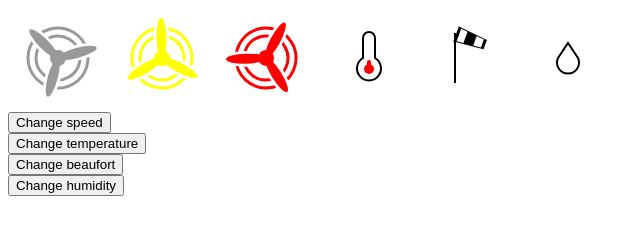
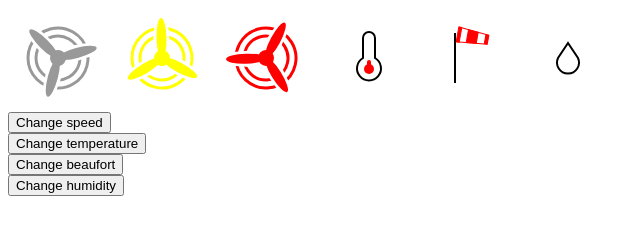
Before and after one commit to MrJean/Snap.svg-playground, a plain HTML site: page index.html in a window 1280 px wide. Shown: the full height of the page, 0-640 px from the left. Drawn offline with Linux system fonts and the light colour scheme.

Commit message:
Refactored beaufort flag

```diff
--- a/index.html
+++ b/index.html
@@ -21,6 +21,7 @@
         <script src="scripts/snap.svg-min.js"></script>
         <script src="scripts/windmill.snapsvg.js"></script>
         <script src="scripts/thermometer.snapsvg.js"></script>
+        <script src="scripts/beaufort.snapsvg.js"></script>
 
         <script>
 
@@ -46,62 +47,8 @@
                 var thermometer = new Thermometer();
                 thermometer.setTemperature(5);
 
-                // ***
-                // Windmeter
-                // ***
-
-                windmeter = (function() {
-
-                    var flag = undefined;
-                    var flagAnimationSpeed = ['r0', 'r10', 'r20'];
-                    var beaufort = 2;
-
-                    function drawWindmeter() {
-                        var windmeter = Snap("#windmeter");
-                        windmeter.attr({ viewBox: "0 0 100 100" });
-
-                        var pole = windmeter.rect(30, 25, 2, 50);
-
-                        var flagPart1 = windmeter.rect(35, 19, 3, 15);
-                        var flagPart2 = windmeter.path("M45,20 L55,21 L55,32 L45,33 z").attr({
-                            fill: '#000'
-                        });
-                        var flagPart3 = windmeter.rect(63, 22, 3, 9);
-                        var flagTop = windmeter.line(35, 19, 66, 22).attr({
-                            stroke: '#000',
-                            strokeWidth: '1'
-                        });
-                        var flagBottom = windmeter.line(35, 34, 66, 31).attr({
-                            stroke: '#000',
-                            strokeWidth: '1'
-                        });
-                        flag = windmeter.g(flagPart1, flagPart2, flagPart3, flagTop, flagBottom);
-                        animateFlag();
-                    }
-
-                    function animateFlag() {
-                        flag.stop().animate(
-                            {
-                                transform: flagAnimationSpeed[beaufort] + ', 35, 18'
-                            },
-                            1000
-                        );
-                    }
-
-                    return {
-                        draw : function() {
-                            drawWindmeter();
-                        },
-
-                        changeBeaufort : function() {
-                            beaufort = Math.floor(Math.random() * 3);
-                            animateFlag();
-                        }
-                    }
-
-                })();
-
-                windmeter.draw();
+                var windmeter = new Beaufort();
+                windmeter.setBeaufort(1);
 
                 // ***
                 // Humidity
--- /dev/null
+++ b/scripts/beaufort.snapsvg.js
@@ -0,0 +1,65 @@
+function Beaufort(options) {
+
+    var svg, flag = undefined;
+    var flagAnimationSpeed = ['r0', 'r10', 'r20'];
+
+    function drawWindmeter() {
+        var windmeter = Snap(ops.element);
+        windmeter.attr({ viewBox: "0 0 100 100" });
+        var pole = windmeter.rect(30, 25, 2, 50).attr({
+            fill: ops.fill
+        });
+        var flagPart1 = windmeter.rect(35, 19, 3, 15).attr();
+        var flagPart2 = windmeter.path("M45,20 L55,21 L55,32 L45,33 z");
+        var flagPart3 = windmeter.rect(63, 22, 3, 9);
+        var flagTop = windmeter.line(35, 19, 66, 22).attr({
+            strokeWidth: '1'
+        });
+        var flagBottom = windmeter.line(35, 34, 66, 31).attr({
+            strokeWidth: '1'
+        });
+        flag = windmeter.g(flagPart1, flagPart2, flagPart3, flagTop, flagBottom);
+        flag.attr({
+            stroke: ops.flagFill,
+            fill: ops.flagFill
+        });
+        animateFlag();
+    }
+
+    function animateFlag() {
+        flag.stop().animate(
+            {
+                transform: flagAnimationSpeed[ops.beaufort] + ', 35, 18'
+            },
+            ops.speed
+        );
+    }
+
+    function extend(a, b){
+        for(var key in b)
+            if(b.hasOwnProperty(key))
+                a[key] = b[key];
+        return a;
+    }
+
+    var ops = {
+        element: '#windmeter',
+        fill: '#000',
+        flagFill: '#f00',
+        speed: 1000,
+        beaufort: 0
+    };
+
+    extend(ops, options);
+    drawWindmeter();
+
+    return {
+        setBeaufort : function(beaufort) {
+            if (beaufort > 2) {
+                beaufort = 2;
+            }
+            ops.beaufort = beaufort
+            animateFlag();
+        }
+    }
+};
```
